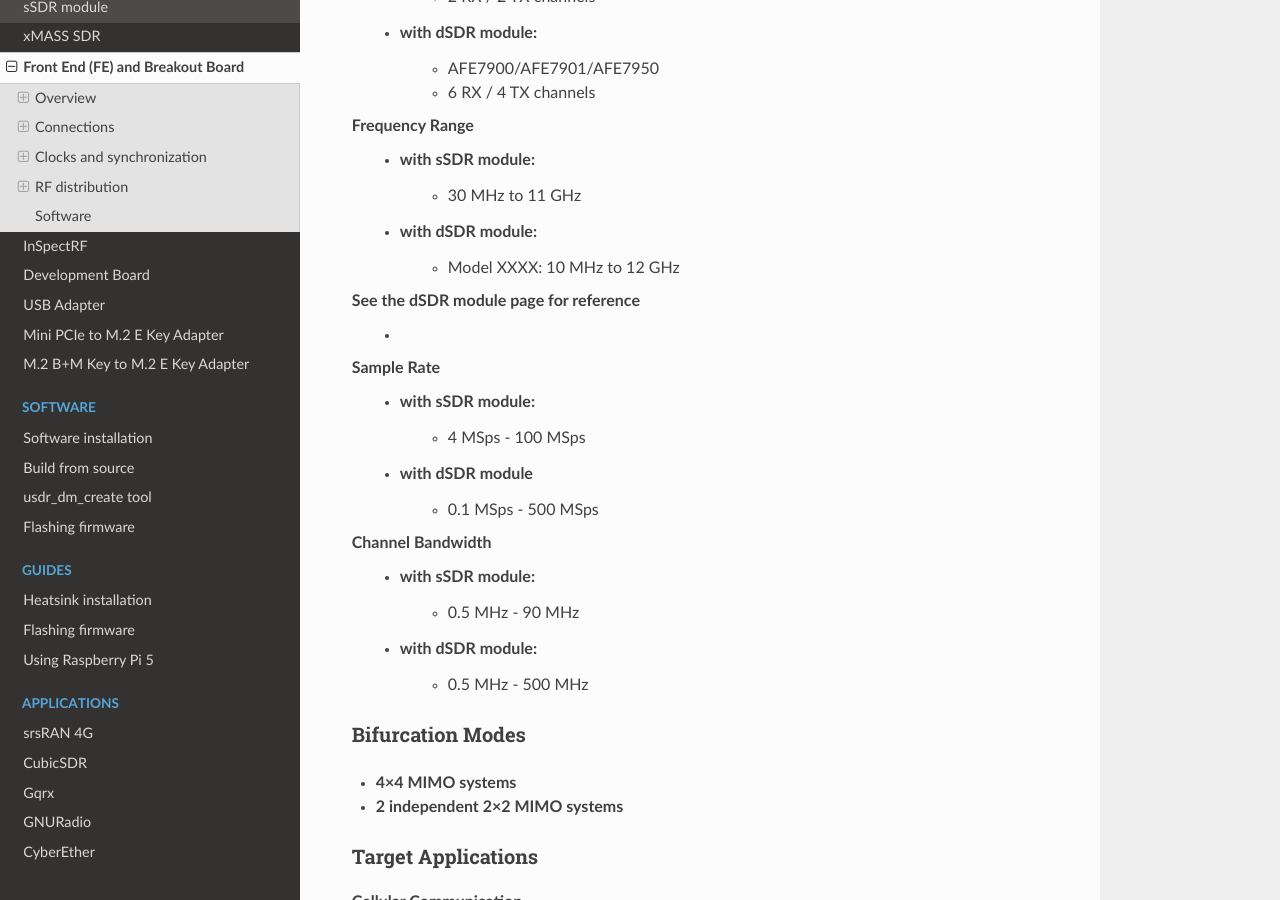
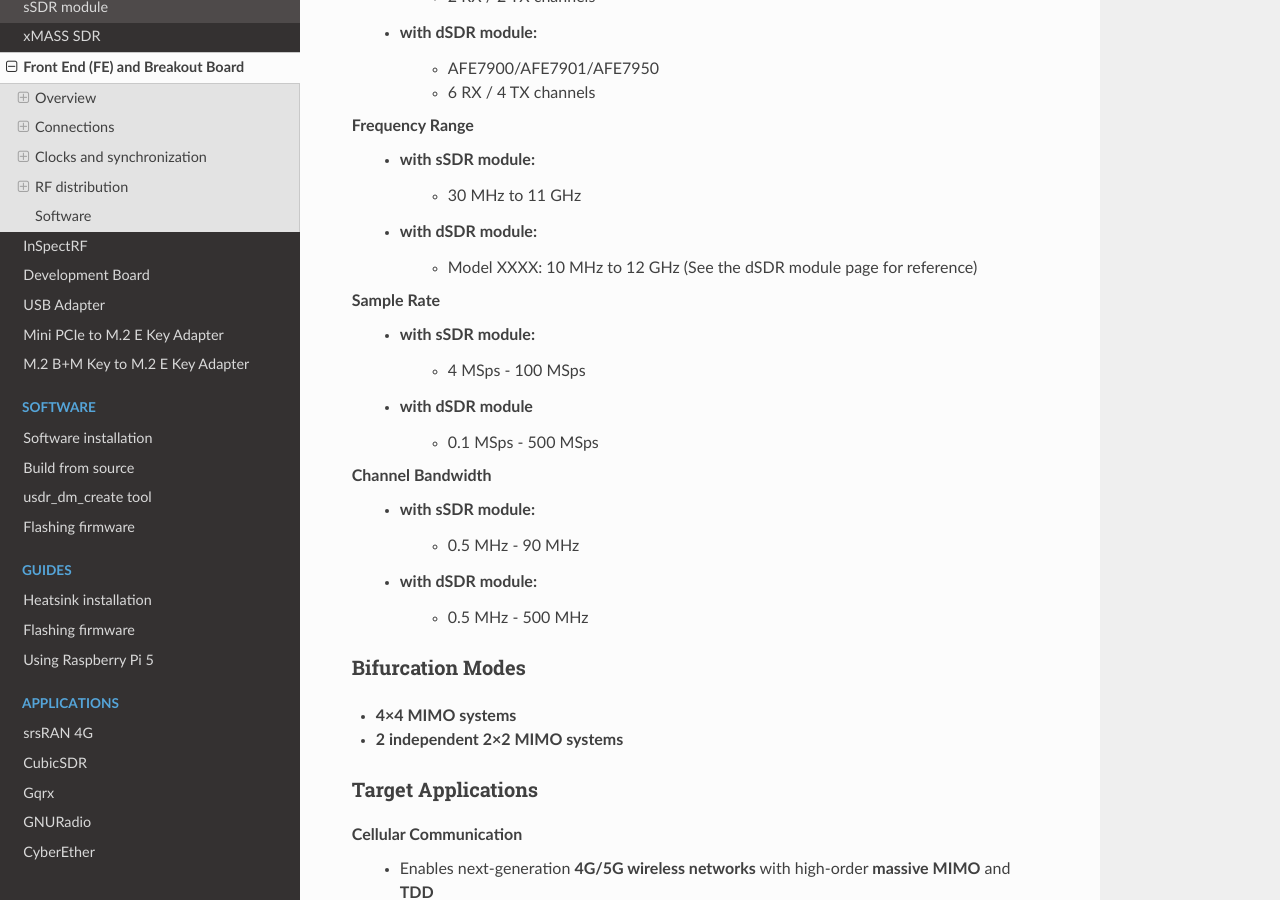
Before and after one commit to wavelet-lab/docs, a Sphinx documentation site: the page built from source/hardware/fe.rst, in a window 1280 px wide and 900 px high, scrolled down 2769 px. Built offline with Sphinx 7.4.7 and the Read the Docs theme 3.1.0, drawn with Linux system fonts in a browser that asks for light colours.

Commit message:
Update fe.rst

```diff
--- a/source/hardware/fe.rst
+++ b/source/hardware/fe.rst
@@ -66,9 +66,8 @@
   - with sSDR module:
      - 30 MHz to 11 GHz
   - with dSDR module:
-     - Model XXXX: 10 MHz to 12 GHz
-See the dSDR module page for reference
-     -
+     - Model XXXX: 10 MHz to 12 GHz (See the dSDR module page for reference)
+
 **Sample Rate**
   - with sSDR module:
      - 4 MSps - 100 MSps
```
